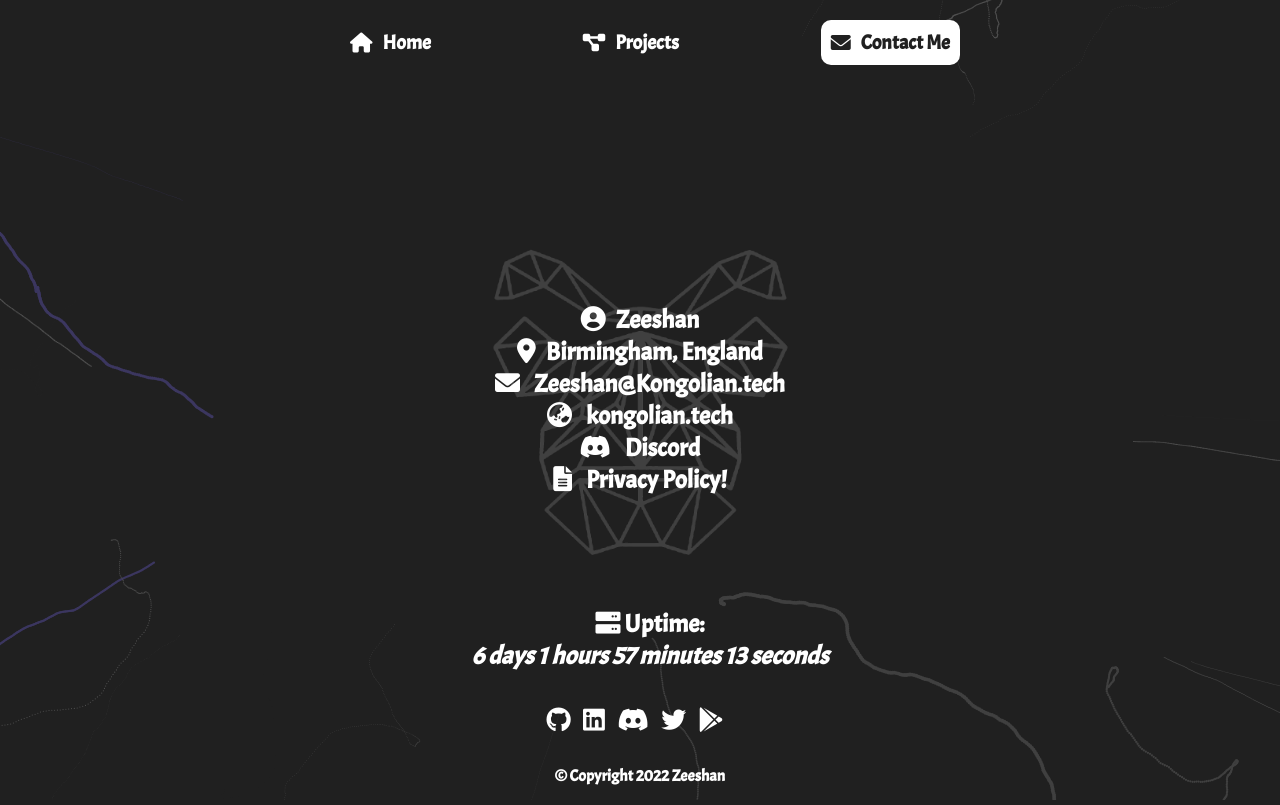
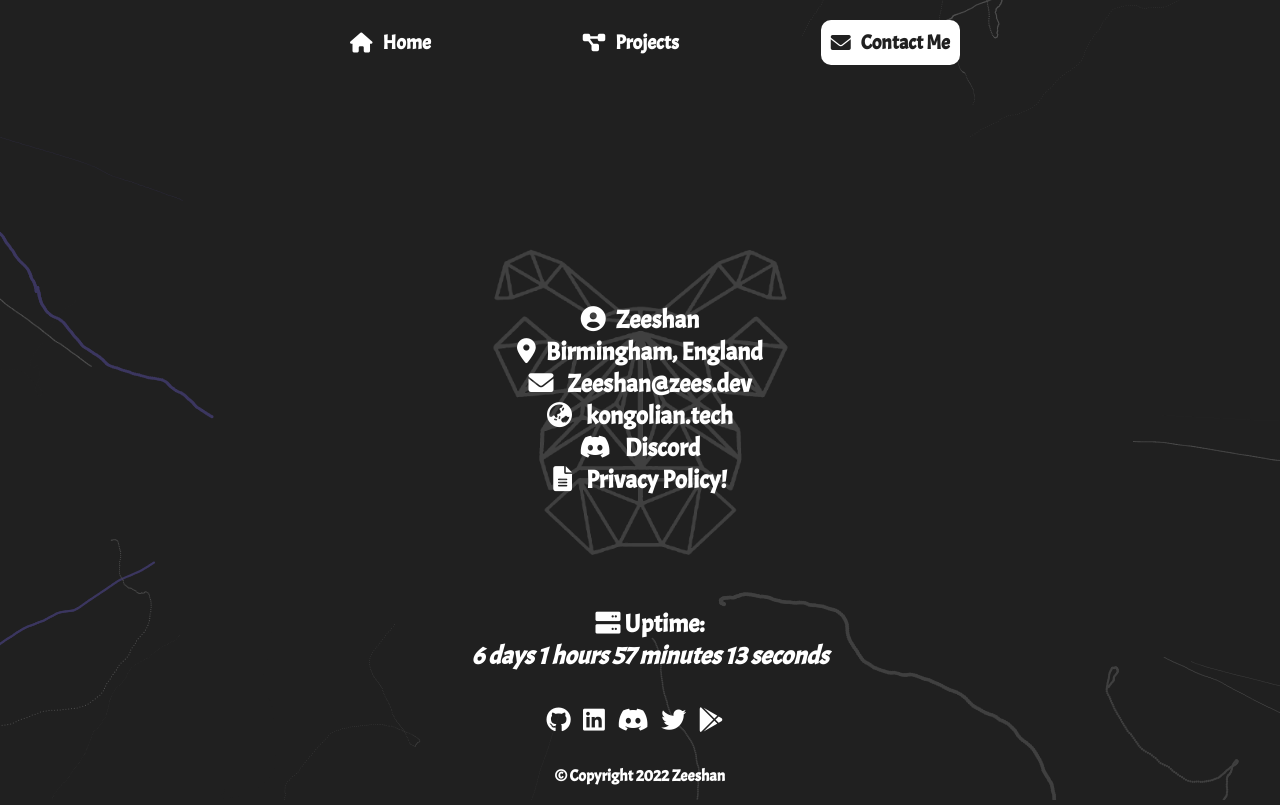
Before and after one commit to Drkongy/drkongy.github.io, a plain HTML site: page contact.html in a window 1280 px wide. Drawn offline with nearby package versions, Linux system fonts and the light colour scheme.

Commit message:
changed email

```diff
--- a/contact.html
+++ b/contact.html
@@ -74,8 +74,8 @@
 
             <div class="item mail">
                 <p><i class="fas fa-envelope"></i>
-                    <a href="mailto:Zeeshan@Kongolian.tech">
-                        Zeeshan@Kongolian.tech
+                    <a href="mailto:Zeeshan@zees.dev">
+                        Zeeshan@zees.dev
                     </a>
                 </p>
             </div>
```
